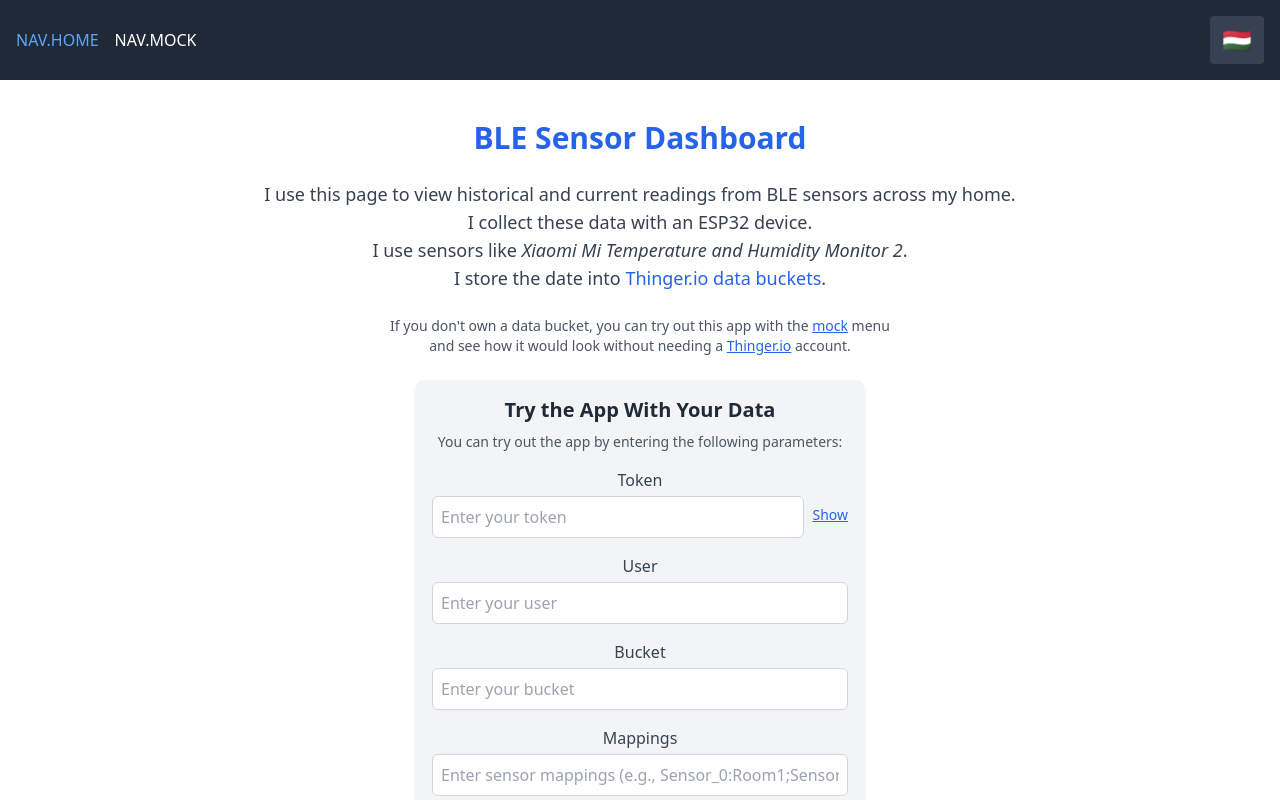
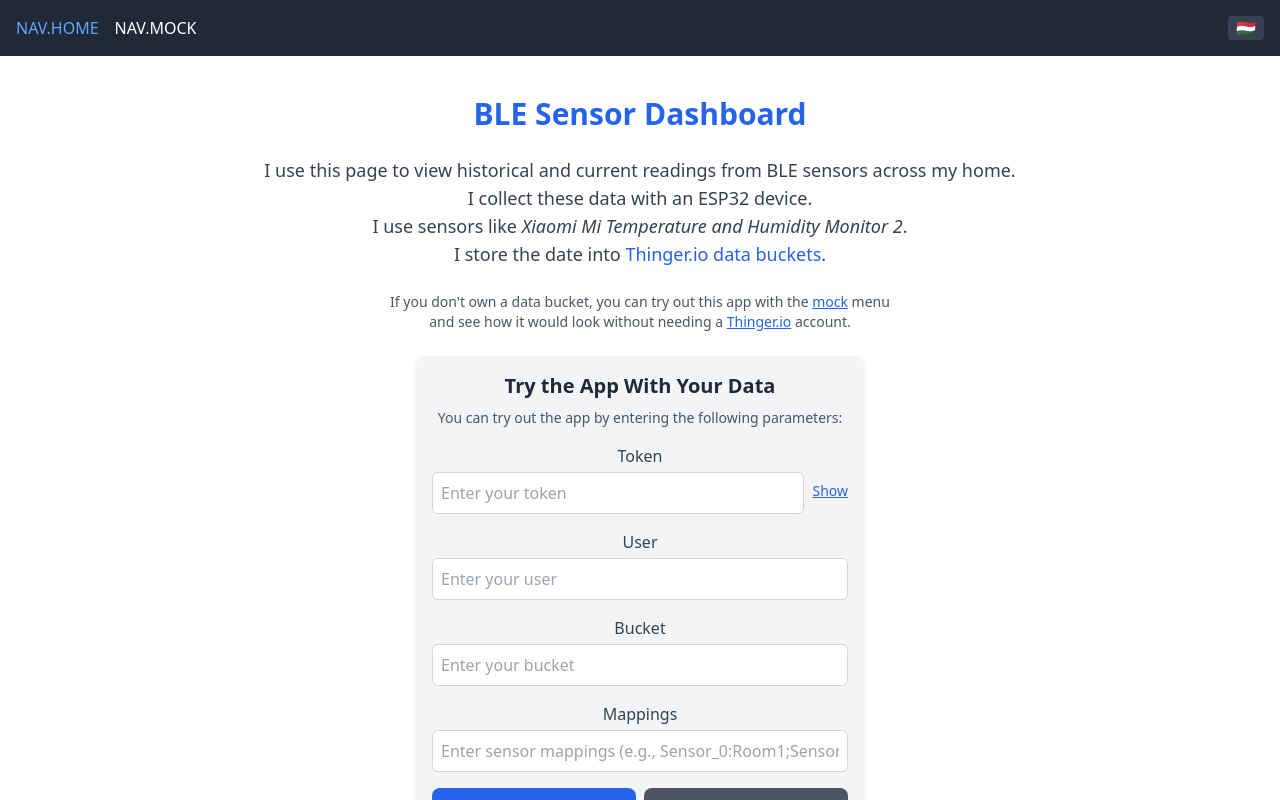
Before and after one commit to budavariam/home-dashboard, a React (Vite) app in the folder frontend/: page / in a window 1280 px wide. Shown: the top 800 px of the page. Built offline with nearby package versions, Linux system fonts and the light colour scheme; what i18next-resources-to-backend would draw is missing.

Commit message:
Refactor button styles in LanguageSwitcher
Updated button styles for the LanguageSwitcher component.

```diff
--- a/frontend/src/components/LanguageSwitcher.tsx
+++ b/frontend/src/components/LanguageSwitcher.tsx
@@ -1,4 +1,3 @@
-
 import { useTranslation } from 'react-i18next';
 
 export const LanguageSwitcher = () => {
@@ -12,7 +11,7 @@ export const LanguageSwitcher = () => {
   return (
     <button
       onClick={toggleLanguage}
-      className="px-3 py-2 rounded bg-gray-700 hover:bg-gray-600 transition-all text-2xl"
+      className="px-2 py-1 rounded bg-gray-700 hover:bg-gray-600 transition-all leading-none"
       title={i18n.language === 'en' ? 'Switch to Magyar' : 'Switch to English'}
       aria-label={i18n.language === 'en' ? 'Switch to Magyar' : 'Switch to English'}
     >
```
